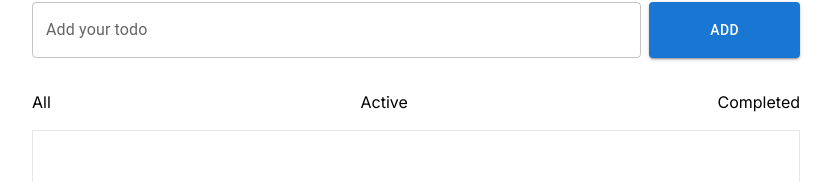
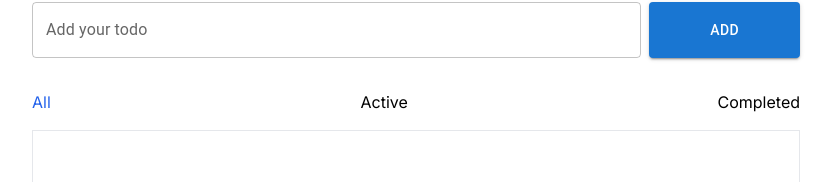
Before and after one commit to 0-Dinesh-Chandra-Pandey/TodoList, a Next.js app: page / in a window 1280 px wide. Shown: the part 130-312 px from the top of the page, without its empty margins (224-1056 px from the left). Built offline with nearby package versions, Linux system fonts and the light colour scheme.

Commit message:
active state commit

```diff
--- a/src/components/Todolist.tsx
+++ b/src/components/Todolist.tsx
@@ -22,7 +22,7 @@ const Todolist = () => {
                 <li>
                     <Link
                         href="/"
-                        className={`${todoUrl === "null" ? "active" : ""}`}
+                        className={`${todoUrl === null ? "active" : ""}`}
                     >
                         All
                     </Link>
```
